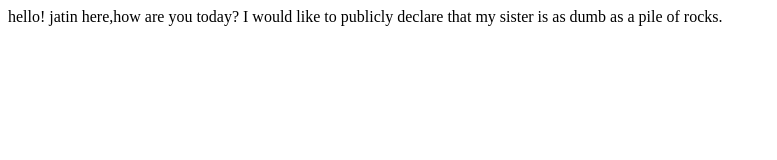
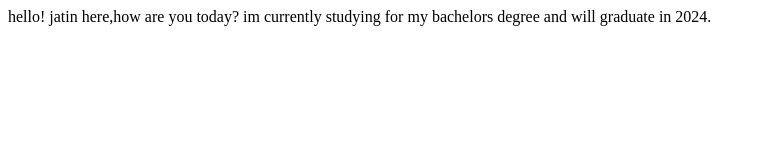
Before and after one commit to Jatin10024/jatin-first-site, a plain HTML site: page index.html in a window 1280 px wide. Shown: the whole page, without its empty margins (0-777 px from the left). Drawn offline with Linux system fonts and the light colour scheme.

Commit message:
refractor:added new information about me

```diff
--- a/index.html
+++ b/index.html
@@ -8,6 +8,6 @@
 </head>
 <body>
  hello! jatin here,how are you today?
- I would like to publicly declare that my sister is as dumb as a pile of rocks.
+ im currently studying for my bachelors degree and will graduate in 2024.
 </body>
 </html>
```
